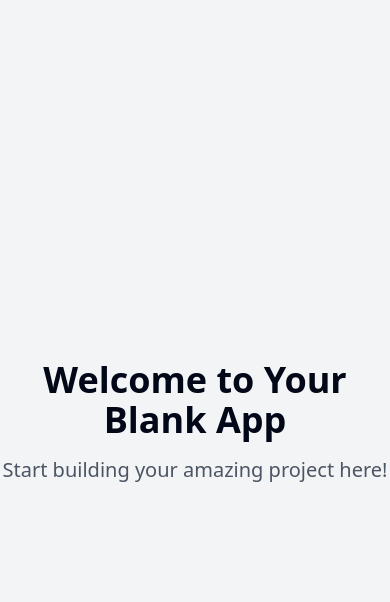
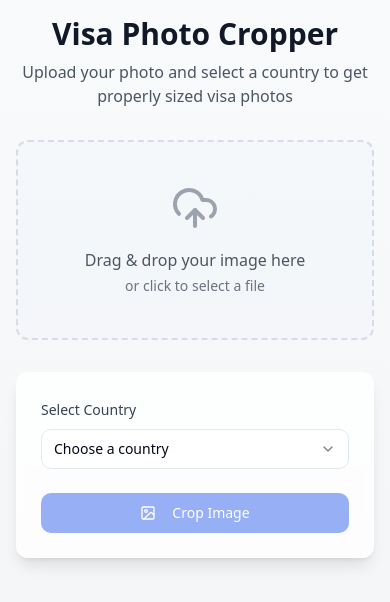
Before and after one commit to Aehs001/visa-cropper-1, a React (Vite) app: page / in a window 390 px wide. Shown: the top 602 px of the page. Built offline with nearby package versions, Linux system fonts and the light colour scheme.

Commit message:
Add visa photo cropper
This commit adds a feature to upload an image, select a country from a dropdown, automatically crop the photo based on the selected country's requirements, preview the cropped image, and download the cropped photo.  The UI is minimal and responsive.

```diff
--- a/package.json
+++ b/package.json
@@ -51,6 +51,7 @@
     "react": "^18.3.1",
     "react-day-picker": "^8.10.1",
     "react-dom": "^18.3.1",
+    "react-dropzone": "^14.3.8",
     "react-hook-form": "^7.53.0",
     "react-resizable-panels": "^2.1.3",
     "react-router-dom": "^6.26.2",
--- /dev/null
+++ b/src/config/visaDimensions.ts
@@ -0,0 +1,40 @@
+
+interface VisaDimensions {
+  country: string;
+  width: number;  // in pixels
+  height: number; // in pixels
+  description: string;
+}
+
+export const visaDimensions: VisaDimensions[] = [
+  {
+    country: "United States",
+    width: 600,
+    height: 600,
+    description: "2x2 inches (51x51 mm)",
+  },
+  {
+    country: "Schengen",
+    width: 413,
+    height: 531,
+    description: "35x45 mm",
+  },
+  {
+    country: "United Kingdom",
+    width: 450,
+    height: 550,
+    description: "35x45 mm",
+  },
+  {
+    country: "Canada",
+    width: 413,
+    height: 531,
+    description: "35x45 mm",
+  },
+  {
+    country: "India",
+    width: 413,
+    height: 531,
+    description: "2x2 inches (51x51 mm)",
+  },
+];
--- a/src/index.css
+++ b/src/index.css
@@ -1,3 +1,4 @@
+
 @tailwind base;
 @tailwind components;
 @tailwind utilities;
@@ -6,87 +7,24 @@
   :root {
     --background: 0 0% 100%;
     --foreground: 222.2 84% 4.9%;
-
     --card: 0 0% 100%;
     --card-foreground: 222.2 84% 4.9%;
-
     --popover: 0 0% 100%;
     --popover-foreground: 222.2 84% 4.9%;
-
-    --primary: 222.2 47.4% 11.2%;
-    --primary-foreground: 210 40% 98%;
-
+    --primary: 224 82% 56%;
+    --primary-foreground: 0 0% 100%;
     --secondary: 210 40% 96.1%;
     --secondary-foreground: 222.2 47.4% 11.2%;
-
     --muted: 210 40% 96.1%;
     --muted-foreground: 215.4 16.3% 46.9%;
-
     --accent: 210 40% 96.1%;
     --accent-foreground: 222.2 47.4% 11.2%;
-
     --destructive: 0 84.2% 60.2%;
     --destructive-foreground: 210 40% 98%;
-
     --border: 214.3 31.8% 91.4%;
     --input: 214.3 31.8% 91.4%;
-    --ring: 222.2 84% 4.9%;
-
-    --radius: 0.5rem;
-
-    --sidebar-background: 0 0% 98%;
-
-    --sidebar-foreground: 240 5.3% 26.1%;
-
-    --sidebar-primary: 240 5.9% 10%;
-
-    --sidebar-primary-foreground: 0 0% 98%;
-
-    --sidebar-accent: 240 4.8% 95.9%;
-
-    --sidebar-accent-foreground: 240 5.9% 10%;
-
-    --sidebar-border: 220 13% 91%;
-
-    --sidebar-ring: 217.2 91.2% 59.8%;
-  }
-
-  .dark {
-    --background: 222.2 84% 4.9%;
-    --foreground: 210 40% 98%;
-
-    --card: 222.2 84% 4.9%;
-    --card-foreground: 210 40% 98%;
-
-    --popover: 222.2 84% 4.9%;
-    --popover-foreground: 210 40% 98%;
-
-    --primary: 210 40% 98%;
-    --primary-foreground: 222.2 47.4% 11.2%;
-
-    --secondary: 217.2 32.6% 17.5%;
-    --secondary-foreground: 210 40% 98%;
-
-    --muted: 217.2 32.6% 17.5%;
-    --muted-foreground: 215 20.2% 65.1%;
-
-    --accent: 217.2 32.6% 17.5%;
-    --accent-foreground: 210 40% 98%;
-
-    --destructive: 0 62.8% 30.6%;
-    --destructive-foreground: 210 40% 98%;
-
-    --border: 217.2 32.6% 17.5%;
-    --input: 217.2 32.6% 17.5%;
-    --ring: 212.7 26.8% 83.9%;
-    --sidebar-background: 240 5.9% 10%;
-    --sidebar-foreground: 240 4.8% 95.9%;
-    --sidebar-primary: 224.3 76.3% 48%;
-    --sidebar-primary-foreground: 0 0% 100%;
-    --sidebar-accent: 240 3.7% 15.9%;
-    --sidebar-accent-foreground: 240 4.8% 95.9%;
-    --sidebar-border: 240 3.7% 15.9%;
-    --sidebar-ring: 217.2 91.2% 59.8%;
+    --ring: 224 82% 56%;
+    --radius: 0.75rem;
   }
 }
 
@@ -94,8 +32,45 @@
   * {
     @apply border-border;
   }
-
   body {
     @apply bg-background text-foreground;
+    font-feature-settings: "rlig" 1, "calt" 1;
   }
 }
+
+.dropzone {
+  @apply relative flex flex-col items-center justify-center w-full min-h-[200px]
+         border-2 border-dashed rounded-lg transition-all duration-300 ease-in-out
+         bg-secondary/50 border-muted-foreground/20;
+}
+
+.dropzone:hover {
+  @apply border-primary/50 bg-secondary/70;
+}
+
+.preview-container {
+  @apply relative overflow-hidden rounded-lg bg-white shadow-sm;
+}
+
+.preview-container img {
+  @apply w-full h-full object-contain;
+}
+
+.glass-panel {
+  @apply backdrop-blur-sm bg-white/80 border border-white/20 shadow-lg;
+}
+
+@keyframes shimmer {
+  0% {
+    background-position: -1000px 0;
+  }
+  100% {
+    background-position: 1000px 0;
+  }
+}
+
+.loading {
+  animation: shimmer 2s infinite linear;
+  background: linear-gradient(to right, #f6f7f8 0%, #edeef1 20%, #f6f7f8 40%, #f6f7f8 100%);
+  background-size: 1000px 100%;
+}
--- a/src/pages/Index.tsx
+++ b/src/pages/Index.tsx
@@ -1,14 +1,194 @@
-// Update this page (the content is just a fallback if you fail to update the page)
 
-const Index = () => {
+import { useState, useCallback } from 'react';
+import { useDropzone } from 'react-dropzone';
+import {
+  Select,
+  SelectContent,
+  SelectItem,
+  SelectTrigger,
+  SelectValue,
+} from "@/components/ui/select";
+import { Button } from "@/components/ui/button";
+import { toast } from "sonner";
+import { visaDimensions } from '@/config/visaDimensions';
+import { cropImage } from '@/utils/imageProcessing';
+import { UploadCloud, Download, Image as ImageIcon } from 'lucide-react';
+
+export default function Index() {
+  const [originalImage, setOriginalImage] = useState<string | null>(null);
+  const [croppedImage, setCroppedImage] = useState<string | null>(null);
+  const [selectedCountry, setSelectedCountry] = useState<string>("");
+  const [isProcessing, setIsProcessing] = useState(false);
+
+  const onDrop = useCallback(async (acceptedFiles: File[]) => {
+    if (acceptedFiles?.length > 0) {
+      const file = acceptedFiles[0];
+      if (!file.type.startsWith('image/')) {
+        toast.error('Please upload an image file');
+        return;
+      }
+
+      const reader = new FileReader();
+      reader.onload = () => {
+        setOriginalImage(reader.result as string);
+        setCroppedImage(null);
+      };
+      reader.readAsDataURL(file);
+      toast.success('Image uploaded successfully');
+    }
+  }, []);
+
+  const { getRootProps, getInputProps, isDragActive } = useDropzone({
+    onDrop,
+    accept: {
+      'image/*': ['.jpeg', '.jpg', '.png']
+    },
+    maxFiles: 1
+  });
+
+  const handleCrop = async () => {
+    if (!originalImage || !selectedCountry) {
+      toast.error('Please select both an image and a country');
+      return;
+    }
+
+    const dimensions = visaDimensions.find(d => d.country === selectedCountry);
+    if (!dimensions) {
+      toast.error('Invalid country selection');
+      return;
+    }
+
+    setIsProcessing(true);
+    try {
+      const cropped = await cropImage(
+        originalImage,
+        dimensions.width,
+        dimensions.height
+      );
+      setCroppedImage(cropped);
+      toast.success('Image cropped successfully');
+    } catch (error) {
+      toast.error('Failed to crop image');
+      console.error(error);
+    } finally {
+      setIsProcessing(false);
+    }
+  };
+
+  const handleDownload = () => {
+    if (!croppedImage) return;
+
+    const link = document.createElement('a');
+    link.href = croppedImage;
+    link.download = `visa-photo-${selectedCountry.toLowerCase()}.jpg`;
+    document.body.appendChild(link);
+    link.click();
+    document.body.removeChild(link);
+    toast.success('Image downloaded successfully');
+  };
+
   return (
-    <div className="min-h-screen flex items-center justify-center bg-gray-100">
-      <div className="text-center">
-        <h1 className="text-4xl font-bold mb-4">Welcome to Your Blank App</h1>
-        <p className="text-xl text-gray-600">Start building your amazing project here!</p>
+    <div className="min-h-screen p-4 md:p-8 bg-gradient-to-b from-gray-50 to-gray-100">
+      <div className="max-w-4xl mx-auto space-y-8">
+        <div className="text-center space-y-2">
+          <h1 className="text-3xl md:text-4xl font-bold text-gray-900">
+            Visa Photo Cropper
+          </h1>
+          <p className="text-gray-600">
+            Upload your photo and select a country to get properly sized visa photos
+          </p>
+        </div>
+
+        <div className="grid md:grid-cols-2 gap-8">
+          <div className="space-y-6">
+            <div
+              {...getRootProps()}
+              className={`dropzone ${isDragActive ? 'border-primary' : ''}`}
+            >
+              <input {...getInputProps()} />
+              <div className="text-center p-6 space-y-4">
+                <UploadCloud className="mx-auto h-12 w-12 text-gray-400" />
+                <div className="space-y-1">
+                  <p className="text-gray-600">
+                    {isDragActive ?
+                      'Drop your image here' :
+                      'Drag & drop your image here'}
+                  </p>
+                  <p className="text-sm text-gray-500">
+                    or click to select a file
+                  </p>
+                </div>
+              </div>
+            </div>
+
+            {originalImage && (
+              <div className="preview-container aspect-square">
+                <img
+                  src={originalImage}
+                  alt="Original"
+                  className="rounded-lg"
+                />
+              </div>
+            )}
+          </div>
+
+          <div className="space-y-6">
+            <div className="glass-panel rounded-lg p-6 space-y-6">
+              <div className="space-y-2">
+                <label className="text-sm font-medium text-gray-700">
+                  Select Country
+                </label>
+                <Select
+                  value={selectedCountry}
+                  onValueChange={setSelectedCountry}
+                >
+                  <SelectTrigger className="w-full">
+                    <SelectValue placeholder="Choose a country" />
+                  </SelectTrigger>
+                  <SelectContent>
+                    {visaDimensions.map((dim) => (
+                      <SelectItem key={dim.country} value={dim.country}>
+                        {dim.country} - {dim.description}
+                      </SelectItem>
+                    ))}
+                  </SelectContent>
+                </Select>
+              </div>
+
+              <div className="space-y-4">
+                <Button
+                  onClick={handleCrop}
+                  disabled={!originalImage || !selectedCountry || isProcessing}
+                  className="w-full"
+                >
+                  <ImageIcon className="mr-2 h-4 w-4" />
+                  {isProcessing ? 'Processing...' : 'Crop Image'}
+                </Button>
+
+                {croppedImage && (
+                  <>
+                    <div className="preview-container">
+                      <img
+                        src={croppedImage}
+                        alt="Cropped"
+                        className="rounded-lg"
+                      />
+                    </div>
+                    <Button
+                      onClick={handleDownload}
+                      variant="secondary"
+                      className="w-full"
+                    >
+                      <Download className="mr-2 h-4 w-4" />
+                      Download
+                    </Button>
+                  </>
+                )}
+              </div>
+            </div>
+          </div>
+        </div>
       </div>
     </div>
   );
-};
-
-export default Index;
+}
--- /dev/null
+++ b/src/utils/imageProcessing.ts
@@ -0,0 +1,43 @@
+
+export const createImage = (url: string): Promise<HTMLImageElement> =>
+  new Promise((resolve, reject) => {
+    const image = new Image();
+    image.addEventListener('load', () => resolve(image));
+    image.addEventListener('error', error => reject(error));
+    image.setAttribute('crossOrigin', 'anonymous');
+    image.src = url;
+  });
+
+export const cropImage = async (
+  imageSrc: string,
+  width: number,
+  height: number
+): Promise<string> => {
+  const image = await createImage(imageSrc);
+  const canvas = document.createElement('canvas');
+  const ctx = canvas.getContext('2d');
+
+  if (!ctx) {
+    throw new Error('No 2d context');
+  }
+
+  // Calculate scaling to maintain aspect ratio
+  const scale = Math.max(width / image.width, height / image.height);
+  const scaledWidth = image.width * scale;
+  const scaledHeight = image.height * scale;
+
+  // Calculate positioning to center the image
+  const x = (width - scaledWidth) / 2;
+  const y = (height - scaledHeight) / 2;
+
+  canvas.width = width;
+  canvas.height = height;
+
+  // Optional: Fill background with white
+  ctx.fillStyle = '#FFFFFF';
+  ctx.fillRect(0, 0, width, height);
+
+  ctx.drawImage(image, x, y, scaledWidth, scaledHeight);
+
+  return canvas.toDataURL('image/jpeg', 0.95);
+};
```
Also changed, not shown: 1 other file (tests, documents, lock files or other folders).
